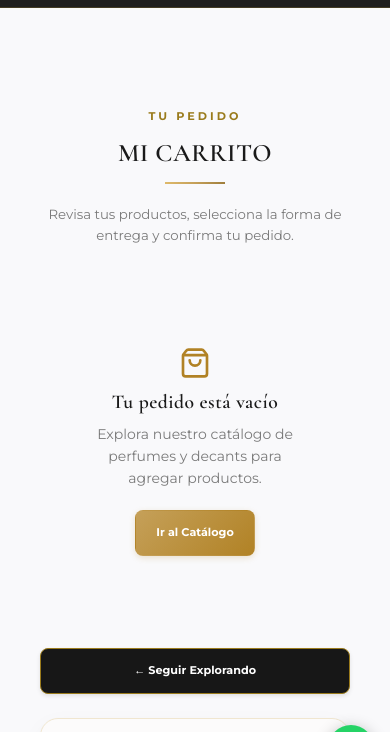
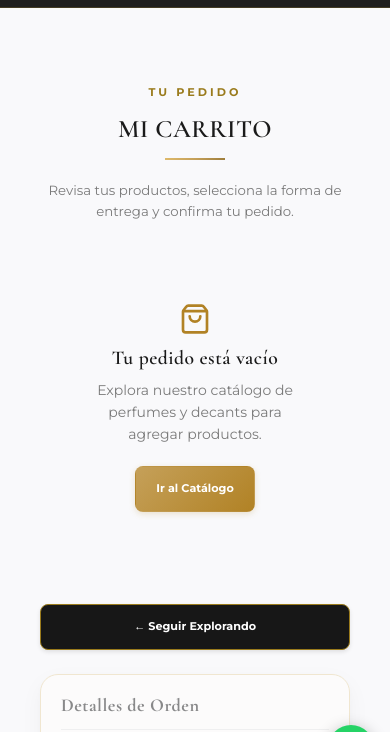
Before and after one commit to xLucasxGRx/DUNES-PARFUMS-CATALOGO, a plain HTML site: page carrito.html in a window 390 px wide. Shown: the part 57-789 px from the top of the page. Drawn offline with nearby package versions, Linux system fonts and the light colour scheme.

Commit message:
fix: eliminar espacio blanco excesivo entre header y titulos de catalogo, carrito y producto

```diff
--- a/carrito.html
+++ b/carrito.html
@@ -58,7 +58,7 @@
         </div>
     </header>
 
-    <main class="container section-padding" style="margin-top: 100px;">
+    <main class="container section-padding">
         <div class="section-header reveal">
             <span class="section-subtitle">Tu Pedido</span>
             <h1 class="section-title">MI CARRITO</h1>
--- a/css/estilos.css
+++ b/css/estilos.css
@@ -635,6 +635,20 @@ button:disabled,
     flex-direction: column;
     align-items: center;
     gap: 12px;
+}
+
+/* Encabezados Internos Compactos (Catálogo, Carrito y Producto) */
+#page-catalogo main.section-padding,
+#page-carrito main.section-padding,
+#page-producto main.section-padding {
+    padding-top: 104px;
+    padding-bottom: 48px;
+}
+
+#page-catalogo .section-header,
+#page-carrito .section-header,
+#page-producto .section-header {
+    margin-bottom: 28px;
 }
 
 .section-subtitle {
--- a/css/responsive.css
+++ b/css/responsive.css
@@ -221,6 +221,19 @@
 
   .section-header {
     margin-bottom: 40px;
+  }
+
+  #page-catalogo main.section-padding,
+  #page-carrito main.section-padding,
+  #page-producto main.section-padding {
+    padding-top: 76px !important;
+    padding-bottom: 32px !important;
+  }
+
+  #page-catalogo .section-header,
+  #page-carrito .section-header,
+  #page-producto .section-header {
+    margin-bottom: 20px !important;
   }
 
   /* Cuadrícula de Categorías a 2 columnas */
```
Also changed, not shown: catalogo.html (+1 -1 lines), producto.html (+1 -1 lines).
